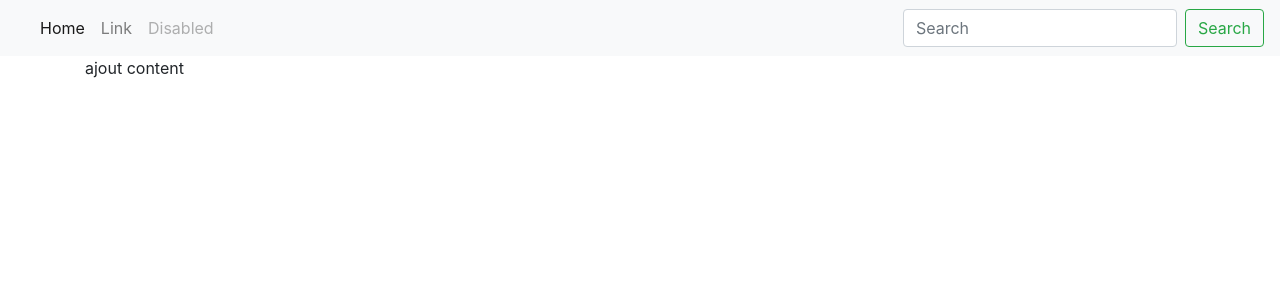
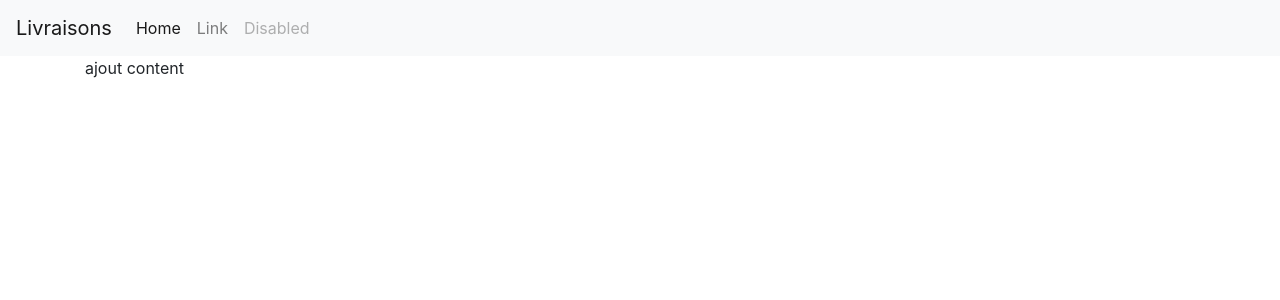
Before and after one commit to poec-poec/FormationAngular, an Angular app in the folder my-app/: page / in a window 1280 px wide. Shown: the top 300 px of the page. Built offline with nearby package versions, Linux system fonts and the light colour scheme.

Commit message:
variable - data binding - ngOnInit

```diff
--- a/my-app/src/app/menu/menu.component.html
+++ b/my-app/src/app/menu/menu.component.html
@@ -1,5 +1,5 @@
 <nav class="navbar navbar-expand-lg navbar-light bg-light">
-  <a class="navbar-brand" href="#">{{title}}</a>
+  <a class="navbar-brand" href="#">{{ title }}</a>
   <button class="navbar-toggler" type="button" data-toggle="collapse" data-target="#navbarSupportedContent" aria-controls="navbarSupportedContent" aria-expanded="false" aria-label="Toggle navigation">
     <span class="navbar-toggler-icon"></span>
   </button>
@@ -16,9 +16,5 @@
         <a class="nav-link disabled" href="#">Disabled</a>
       </li>
     </ul>
-    <form class="form-inline my-2 my-lg-0">
-      <input class="form-control mr-sm-2" type="text" placeholder="Search" aria-label="Search">
-      <button class="btn btn-outline-success my-2 my-sm-0" type="submit">Search</button>
-    </form>
   </div>
 </nav>
--- a/my-app/src/app/menu/menu.component.ts
+++ b/my-app/src/app/menu/menu.component.ts
@@ -6,10 +6,11 @@
   styleUrls: ['./menu.component.scss']
 })
 export class MenuComponent implements OnInit {
-
+  title: string;
   constructor() { }
 
   ngOnInit() {
+    this.title = "Livraisons";
   }
 
 }
```
